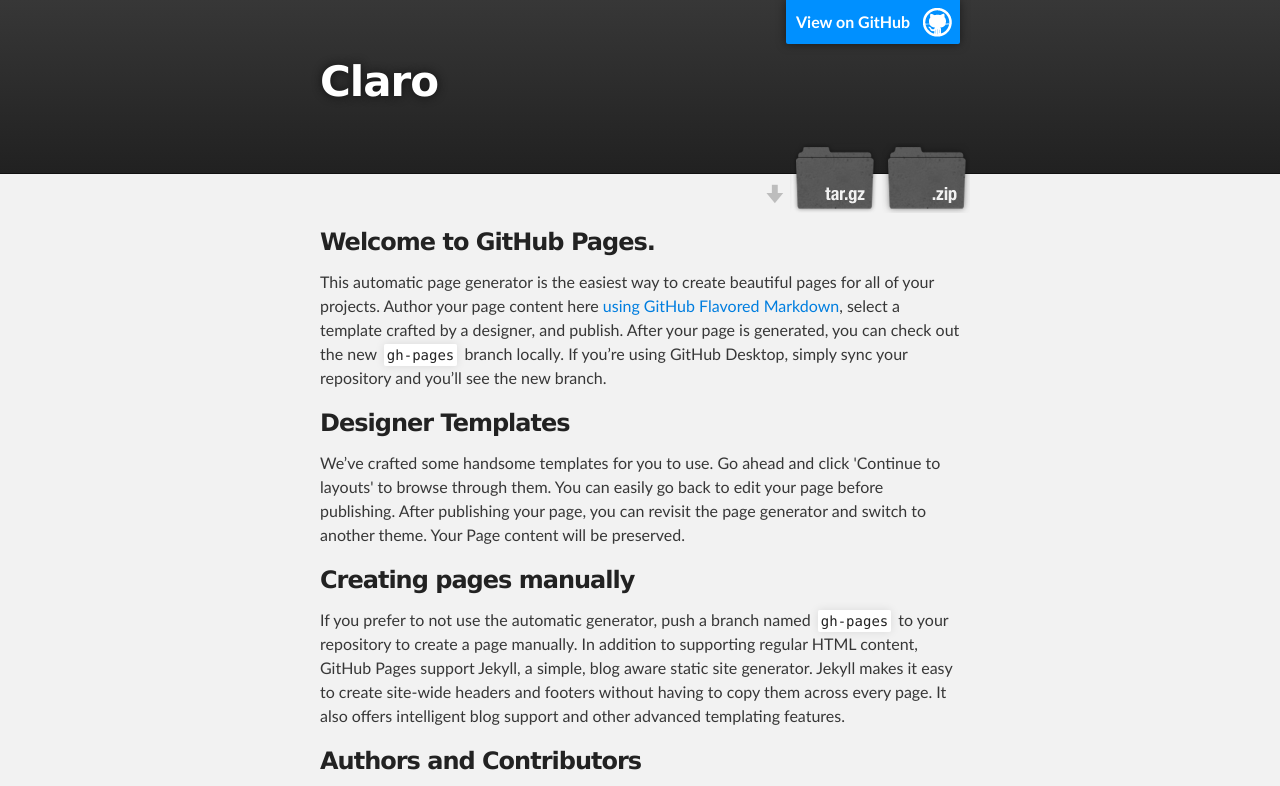
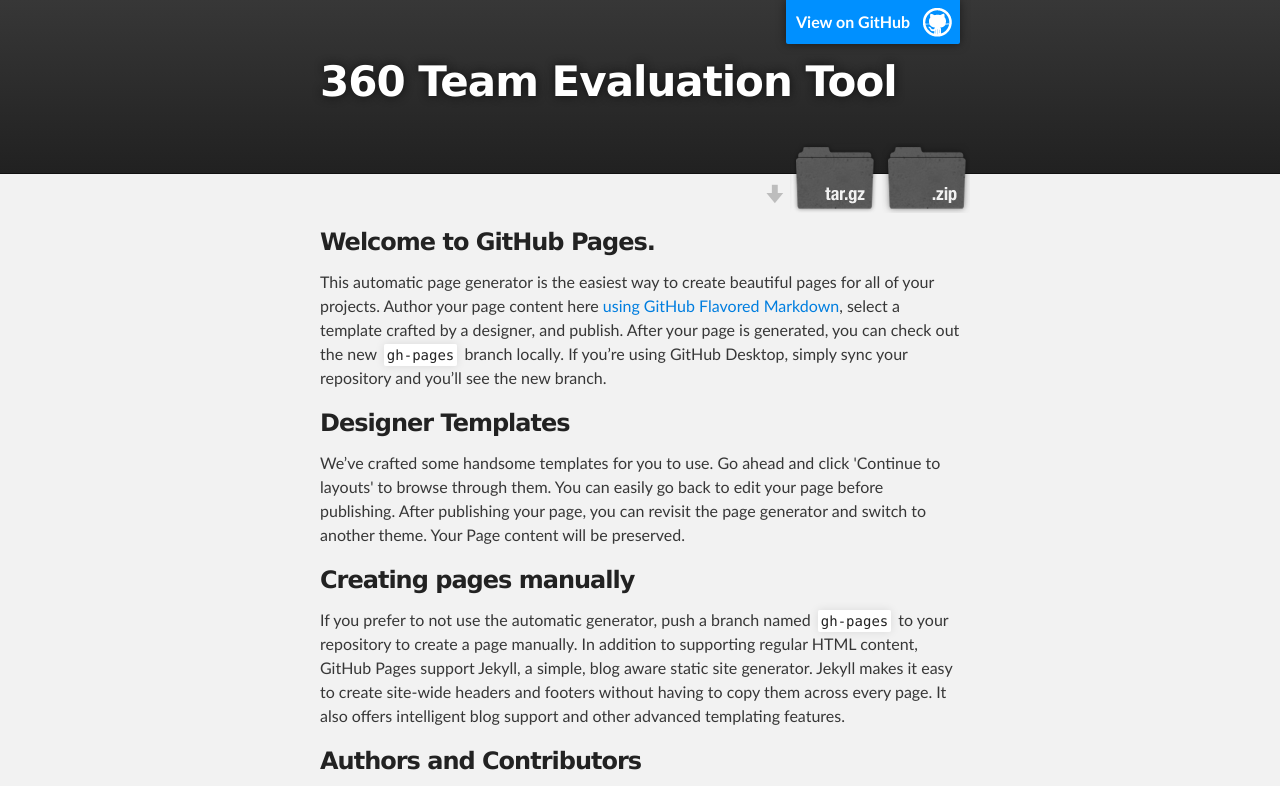
Before and after one commit to amdocs360/claro, a plain HTML site: page index.html in a window 1280 px wide. Shown: the top 786 px of the page. Drawn offline with Linux system fonts and the light colour scheme.

Commit message:
Update index.html

```diff
--- a/index.html
+++ b/index.html
@@ -18,7 +18,7 @@
         <header class="inner">
           <a id="forkme_banner" href="https://github.com/amdocs360/claro">View on GitHub</a>
 
-          <h1 id="project_title">Claro</h1>
+          <h1 id="project_title">360 Team Evaluation Tool</h1>
           <h2 id="project_tagline"></h2>
 
             <section id="downloads">
```
